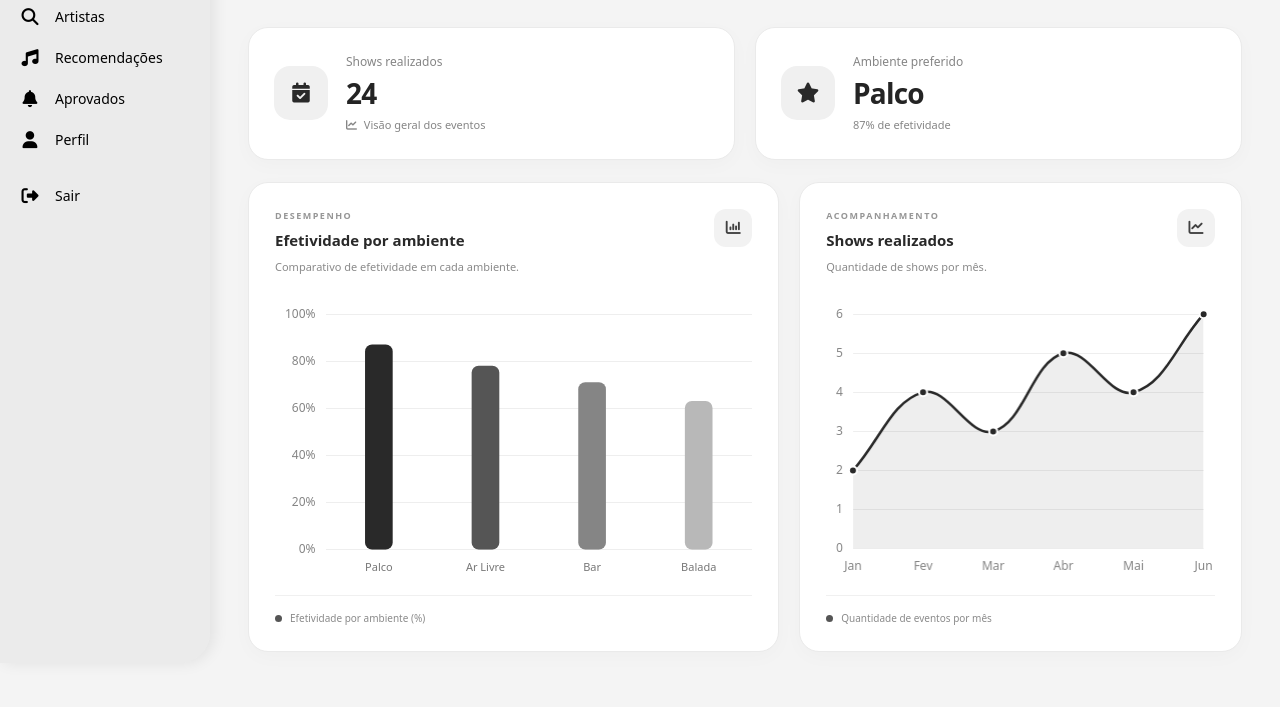
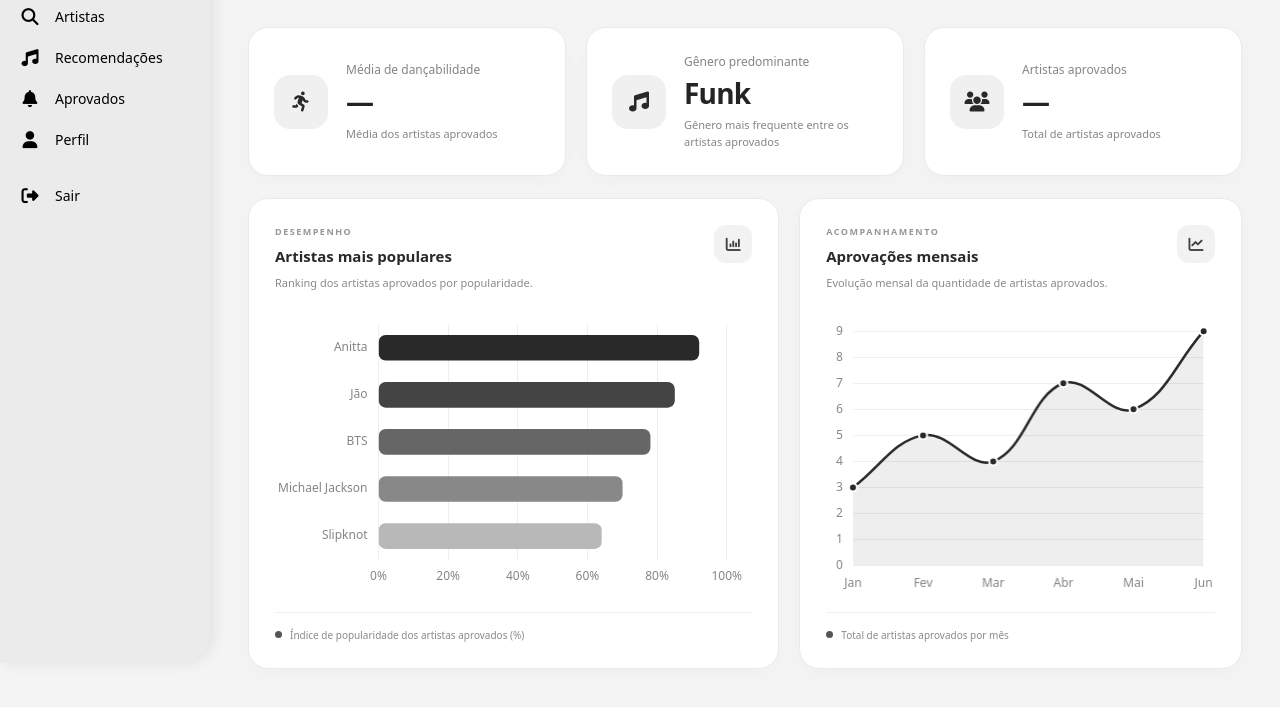
Before and after one commit to Grupo-1-2ADSA26/sonora, a website: page public/funcionario/dashboard.html in a window 1280 px wide. Shown: the part 137-844 px from the top of the page. Drawn offline with nearby package versions, Linux system fonts and the light colour scheme; no server answers.

Commit message:
fix: dash funcionario

```diff
--- a/app.js
+++ b/app.js
@@ -44,6 +44,7 @@
     app.use("/artista", artistaRouter);
 
 
+
     app.listen(PORTA_APP, function () {
         console.log(`
         ##   ##  ######   #####             ####       ##     ######     ##              ##  ##    ####    ######
--- a/public/css/funcionario/dashboard.css
+++ b/public/css/funcionario/dashboard.css
@@ -130,7 +130,7 @@ button, input {
 /* CARDS DE RESUMO */
 .summary {
     display: grid;
-    grid-template-columns: repeat(2, minmax(0, 1fr));
+    grid-template-columns: repeat(3, minmax(0, 1fr));
     gap: 20px;
     margin-bottom: 22px;
 }
@@ -366,7 +366,7 @@ button, input {
     }
 
     .summary {
-        grid-template-columns: repeat(2, minmax(0, 1fr));
+        grid-template-columns: repeat(3, minmax(0, 1fr));
     }
 }
 
--- a/public/funcionario/dashboard.html
+++ b/public/funcionario/dashboard.html
@@ -5,7 +5,7 @@
     <meta charset="UTF-8">
     <meta name="viewport" content="width=device-width, initial-scale=1.0">
 
-    <title>Dashboard | Sonora</title>
+    <title>Painel | Sonora</title>
 
     <script src="https://kit.fontawesome.com/d840916580.js" crossorigin="anonymous"></script>
 
@@ -16,94 +16,142 @@
 </head>
 
 <body>
+
+    <!-- MENU LATERAL -->
     <aside class="box-menu">
         <input type="checkbox" id="menu-toggle" class="menu-toggle">
+
         <div class="menu-top">
-            <label for="menu-toggle" class="btn-hamburguer"><i class="fa-solid fa-bars"></i></label>
+            <label for="menu-toggle" class="btn-hamburguer">
+                <i class="fa-solid fa-bars"></i>
+            </label>
+
             <p class="logo">sonora.</p>
+        </div>
 
-        </div>
         <ul class="lista">
-            <li class="ativo"><a href="dashboard.html"><i class="fa-solid fa-house"></i><span>Início</span></a></li>
-            <li><a href="pesquisa.html"><i class="fa-solid fa-magnifying-glass"></i><span>Artistas</span></a></li>
-            <li><a href="recomendacoes.html"><i class="fa-solid fa-music"></i><span>Recomendações</span></a></li>
-            <li><a href="aprovados.html"><i class="fa-solid fa-bell"></i><span>Aprovados</span></a></li>
-            <li><a href="perfil.html"><i class="fa-solid fa-user"></i><span>Perfil</span></a></li>
+            <li class="ativo">
+                <a href="dashboard.html">
+                    <i class="fa-solid fa-house"></i>
+                    <span>Início</span>
+                </a>
+            </li>
+
+            <li>
+                <a href="pesquisa.html">
+                    <i class="fa-solid fa-magnifying-glass"></i>
+                    <span>Artistas</span>
+                </a>
+            </li>
+
+            <li>
+                <a href="recomendacoes.html">
+                    <i class="fa-solid fa-music"></i>
+                    <span>Recomendações</span>
+                </a>
+            </li>
+
+            <li>
+                <a href="aprovados.html">
+                    <i class="fa-solid fa-bell"></i>
+                    <span>Aprovados</span>
+                </a>
+            </li>
+
+            <li>
+                <a href="perfil.html">
+                    <i class="fa-solid fa-user"></i>
+                    <span>Perfil</span>
+                </a>
+            </li>
+
             <li class="box-sair">
-                <a class="botao-sair" href="../index.html"><i class="fa-solid fa-right-from-bracket"></i> Sair</a>
+                <a class="botao-sair" href="../index.html">
+                    <i class="fa-solid fa-right-from-bracket"></i>
+                    Sair
+                </a>
             </li>
         </ul>
     </aside>
 
+    <!-- CONTEÚDO PRINCIPAL -->
     <main class="main-content">
 
+        <!-- CABEÇALHO -->
         <header class="page-header">
-
             <div class="header-info">
                 <span class="eyebrow">SONORA / VISÃO GERAL</span>
 
-                <h1>Dashboard</h1>
+                <h1>Painel</h1>
 
                 <p>
-                    Acompanhe os dados e o desempenho dos shows.
+                    Acompanhe os indicadores e o desempenho dos artistas aprovados.
                 </p>
             </div>
-
-
-
         </header>
 
+        <!-- INDICADORES -->
         <section class="summary">
 
             <article class="summary-card">
-
                 <div class="summary-icon">
-                    <i class="fa-solid fa-calendar-check"></i>
+                    <i class="fa-solid fa-person-running"></i>
                 </div>
 
                 <div class="summary-info">
-                    <span>Shows realizados</span>
-                    <strong>24</strong>
-                    <small>
-                        <i class="fa-solid fa-chart-line"></i>
-                        Visão geral dos eventos
-                    </small>
+                    <span>Média de dançabilidade</span>
+                    <strong id="averageDanceability">—</strong>
+                    <small>Média dos artistas aprovados</small>
                 </div>
-
             </article>
 
             <article class="summary-card">
-
                 <div class="summary-icon">
-                    <i class="fa-solid fa-star"></i>
+                    <i class="fa-solid fa-music"></i>
                 </div>
 
                 <div class="summary-info">
-                    <span>Ambiente preferido</span>
-                    <strong>Palco</strong>
-                    <small>87% de efetividade</small>
+                    <span>Gênero predominante</span>
+                    <strong id="topGenre">Funk</strong>
+                    <small>Gênero mais frequente entre os artistas aprovados</small>
+                </div>
+            </article>
+
+            <article class="summary-card">
+                <div class="summary-icon">
+                    <i class="fa-solid fa-users"></i>
                 </div>
 
+                <div class="summary-info">
+                    <span>Artistas aprovados</span>
+                    <strong id="approvedArtists">—</strong>
+                    <small>Total de artistas aprovados</small>
+                </div>
             </article>
 
         </section>
 
+        <!-- AVISO QUANDO NÃO HOUVER RESULTADOS -->
         <div id="emptyState" class="empty-state" hidden>
-            <i class="fa-solid fa-magnifying-glass"></i>
-            <h2>Nenhum resultado encontrado</h2>
-            <p>Tente pesquisar por outro termo.</p>
+            <i class="fa-solid fa-chart-simple"></i>
+            <h2>Nenhum dado disponível</h2>
+            <p>Não há informações suficientes para exibir os indicadores e gráficos.</p>
         </div>
 
+        <!-- GRÁFICOS -->
         <section class="dashboard-grid">
 
-            <article class="dashboard-card effectiveness">
+            <!-- GRÁFICO DE ARTISTAS MAIS POPULARES -->
+            <article class="dashboard-card">
 
                 <div class="card-header">
                     <div>
                         <span class="card-label">DESEMPENHO</span>
-                        <h2>Efetividade por ambiente</h2>
+
+                        <h2>Artistas mais populares</h2>
+
                         <p>
-                            Comparativo de efetividade em cada ambiente.
+                            Ranking dos artistas aprovados por popularidade.
                         </p>
                     </div>
 
@@ -113,24 +161,27 @@
                 </div>
 
                 <div class="chart-container">
-                    <canvas id="environmentChart"></canvas>
+                    <canvas id="popularArtistsChart"></canvas>
                 </div>
 
                 <div class="card-footer">
                     <span class="footer-dot"></span>
-                    <span>Efetividade por ambiente (%)</span>
+                    <span>Índice de popularidade dos artistas aprovados (%)</span>
                 </div>
 
             </article>
 
-            <article class="dashboard-card shows">
+            <!-- GRÁFICO DE APROVAÇÕES MENSAIS -->
+            <article class="dashboard-card">
 
                 <div class="card-header">
                     <div>
                         <span class="card-label">ACOMPANHAMENTO</span>
-                        <h2>Shows realizados</h2>
+
+                        <h2>Aprovações mensais</h2>
+
                         <p>
-                            Quantidade de shows por mês.
+                            Evolução mensal da quantidade de artistas aprovados.
                         </p>
                     </div>
 
@@ -140,12 +191,12 @@
                 </div>
 
                 <div class="chart-container">
-                    <canvas id="showsChart"></canvas>
+                    <canvas id="monthlyApprovalsChart"></canvas>
                 </div>
 
                 <div class="card-footer">
                     <span class="footer-dot"></span>
-                    <span>Quantidade de eventos por mês</span>
+                    <span>Total de artistas aprovados por mês</span>
                 </div>
 
             </article>
@@ -154,11 +205,54 @@
 
     </main>
 
+    <!-- CONFIGURAÇÃO DOS GRÁFICOS -->
     <script>
-        // Configuração visual dos gráficos
-        Chart.defaults.font.family =
-            "system-ui, -apple-system, sans-serif";
 
+        // Busca os artistas aprovados da empresa que iniciou a sessão.
+        const idEmpresa = sessionStorage.getItem("ID_EMPRESA");
+
+        fetch(`./artistas-aprovados/${idEmpresa}`)
+            .then(resposta => {
+                if (!resposta.ok) {
+                    throw new Error("Erro ao buscar artistas aprovados");
+                }
+
+                return resposta.json();
+            })
+            .then(dados => {
+                console.log("Artistas aprovados:", dados);
+
+                document.getElementById("approvedArtists").textContent = dados.length;
+            })
+            .catch(erro => {
+                console.error("Erro ao carregar artistas:", erro);
+            });
+
+
+
+fetch(`http://localhost:3333/funcionario/media-dancabilidade/${idEmpresa}`)
+    .then(resposta => {
+        if (!resposta.ok) {
+            throw new Error("Erro ao buscar média de dançabilidade");
+        }
+        return resposta.json();
+    })
+    .then(dados => {
+        console.log("Média de dançabilidade:", dados);
+
+        const media = dados[0]?.media_dancabilidade;
+
+        document.getElementById("averageDanceability").textContent =
+            media !== null && media !== undefined
+                ? (Number(media) * 100).toFixed(1) + "%"
+                : "N/A";
+    })
+    .catch(erro => {
+        console.error("Erro ao carregar média de dançabilidade:", erro);
+    });
+
+        // Configurações visuais gerais dos gráficos
+        Chart.defaults.font.family = "system-ui, -apple-system, sans-serif";
         Chart.defaults.color = "#858585";
 
         Chart.defaults.plugins.tooltip.backgroundColor = "#242424";
@@ -166,38 +260,43 @@
         Chart.defaults.plugins.tooltip.cornerRadius = 10;
         Chart.defaults.plugins.tooltip.displayColors = false;
 
-        // Gráfico de efetividade por ambiente
-        const environmentChart = new Chart(
-            document.getElementById("environmentChart"),
+
+        // GRÁFICO: ARTISTAS APROVADOS MAIS POPULARES
+        const popularArtistsChart = new Chart(
+            document.getElementById("popularArtistsChart"),
             {
                 type: "bar",
 
                 data: {
+                    // Dados de exemplo: substituir pelos dados reais do sistema.
                     labels: [
-                        "Palco",
-                        "Ar Livre",
-                        "Bar",
-                        "Balada"
+                        "Anitta",
+                        "Jão",
+                        "BTS",
+                        "Michael Jackson",
+                        "Slipknot"
                     ],
 
                     datasets: [{
-                        label: "Efetividade",
-                        data: [87, 78, 71, 63],
+                        label: "Índice de popularidade",
+                        data: [92, 85, 78, 70, 64],
 
                         backgroundColor: [
                             "#292929",
-                            "#555555",
-                            "#858585",
+                            "#444444",
+                            "#666666",
+                            "#888888",
                             "#b8b8b8"
                         ],
 
                         borderRadius: 7,
                         borderSkipped: false,
-                        barThickness: 27
+                        barThickness: 25
                     }]
                 },
 
                 options: {
+                    indexAxis: "y",
                     responsive: true,
                     maintainAspectRatio: false,
 
@@ -212,31 +311,13 @@
 
                         tooltip: {
                             callbacks: {
-                                label: context =>
-                                    ` ${context.parsed.y}%`
+                                label: contexto => ` ${contexto.parsed.x}%`
                             }
                         }
                     },
 
                     scales: {
                         x: {
-                            grid: {
-                                display: false
-                            },
-
-                            border: {
-                                display: false
-                            },
-
-                            ticks: {
-                                color: "#777",
-                                font: {
-                                    size: 11
-                                }
-                            }
-                        },
-
-                        y: {
                             beginAtZero: true,
                             max: 100,
 
@@ -252,9 +333,17 @@
                             ticks: {
                                 stepSize: 20,
                                 padding: 10,
+                                callback: valor => `${valor}%`
+                            }
+                        },
 
-                                callback: value =>
-                                    value + "%"
+                        y: {
+                            border: {
+                                display: false
+                            },
+
+                            grid: {
+                                display: false
                             }
                         }
                     }
@@ -262,13 +351,15 @@
             }
         );
 
-        // Gráfico de shows por mês
-        const showsChart = new Chart(
-            document.getElementById("showsChart"),
+
+        // GRÁFICO: QUANTIDADE MENSAL DE ARTISTAS APROVADOS
+        const monthlyApprovalsChart = new Chart(
+            document.getElementById("monthlyApprovalsChart"),
             {
                 type: "line",
 
                 data: {
+                    // Dados de exemplo: substituir pelos dados reais do sistema.
                     labels: [
                         "Jan",
                         "Fev",
@@ -279,8 +370,8 @@
                     ],
 
                     datasets: [{
-                        label: "Shows",
-                        data: [2, 4, 3, 5, 4, 6],
+                        label: "Artistas aprovados",
+                        data: [3, 5, 4, 7, 6, 9],
 
                         borderColor: "#292929",
                         backgroundColor: "rgba(41, 41, 41, 0.08)",
@@ -313,8 +404,8 @@
 
                         tooltip: {
                             callbacks: {
-                                label: context =>
-                                    ` ${context.parsed.y} shows`
+                                label: contexto =>
+                                    ` ${contexto.parsed.y} artistas`
                             }
                         }
                     },
@@ -344,7 +435,8 @@
 
                             ticks: {
                                 stepSize: 1,
-                                padding: 10
+                                padding: 10,
+                                precision: 0
                             }
                         }
                     }
@@ -352,67 +444,12 @@
             }
         );
 
-        // Pesquisa dinâmica
-        const searchInput =
-            document.getElementById("searchInput");
 
-        const clearSearch =
-            document.getElementById("clearSearch");
+        /*
+         * Os indicadores e gráficos ainda possuem valores de exemplo.
+         * Os dados reais serão utilizados conforme as consultas da API forem implementadas.
+         */
 
-        const emptyState =
-            document.getElementById("emptyState");
-
-        const dashboardItems =
-            document.querySelectorAll(
-                ".summary-card, .dashboard-card"
-            );
-
-        function normalizarTexto(texto) {
-            return texto
-                .normalize("NFD")
-                .replace(/[\u0300-\u036f]/g, "")
-                .toLowerCase()
-                .trim();
-        }
-
-        function filtrarDashboard() {
-            const termo = normalizarTexto(searchInput.value);
-
-            let resultados = 0;
-
-            dashboardItems.forEach(item => {
-                const conteudo = normalizarTexto(
-                    item.textContent
-                );
-
-                const corresponde =
-                    conteudo.includes(termo);
-
-                item.hidden = !corresponde;
-
-                if (corresponde) {
-                    resultados++;
-                }
-            });
-
-            clearSearch.hidden = termo.length === 0;
-
-            emptyState.hidden =
-                termo.length === 0 || resultados > 0;
-        }
-
-        searchInput.addEventListener(
-            "input",
-            filtrarDashboard
-        );
-
-        clearSearch.addEventListener("click", () => {
-            searchInput.value = "";
-
-            filtrarDashboard();
-
-            searchInput.focus();
-        });
     </script>
 
 </body>
--- a/src/routes/funcionario/funcionario.js
+++ b/src/routes/funcionario/funcionario.js
@@ -15,4 +15,7 @@ router.get("/analise-artista/:idArtista/:idEmpresa", function (req, res) {
     funcionarioController.carregarAnaliseArtista(req, res);
 });
 
+router.get("/artistas-aprovados/:idEmpresa", (req, res) => {funcionarioController.listarArtistaAprovado(req, res);});
+router.get("/media-dancabilidade/:idEmpresa", (req, res) => {funcionarioController.buscarMediaDancabilidade(req, res);});
+
 module.exports = router;
```
Also changed, not shown: src/controllers/funcionario/funcionarioController.js (+17 -1 lines), src/models/funcionario/funcionarioModel.js (+31 -1 lines).
